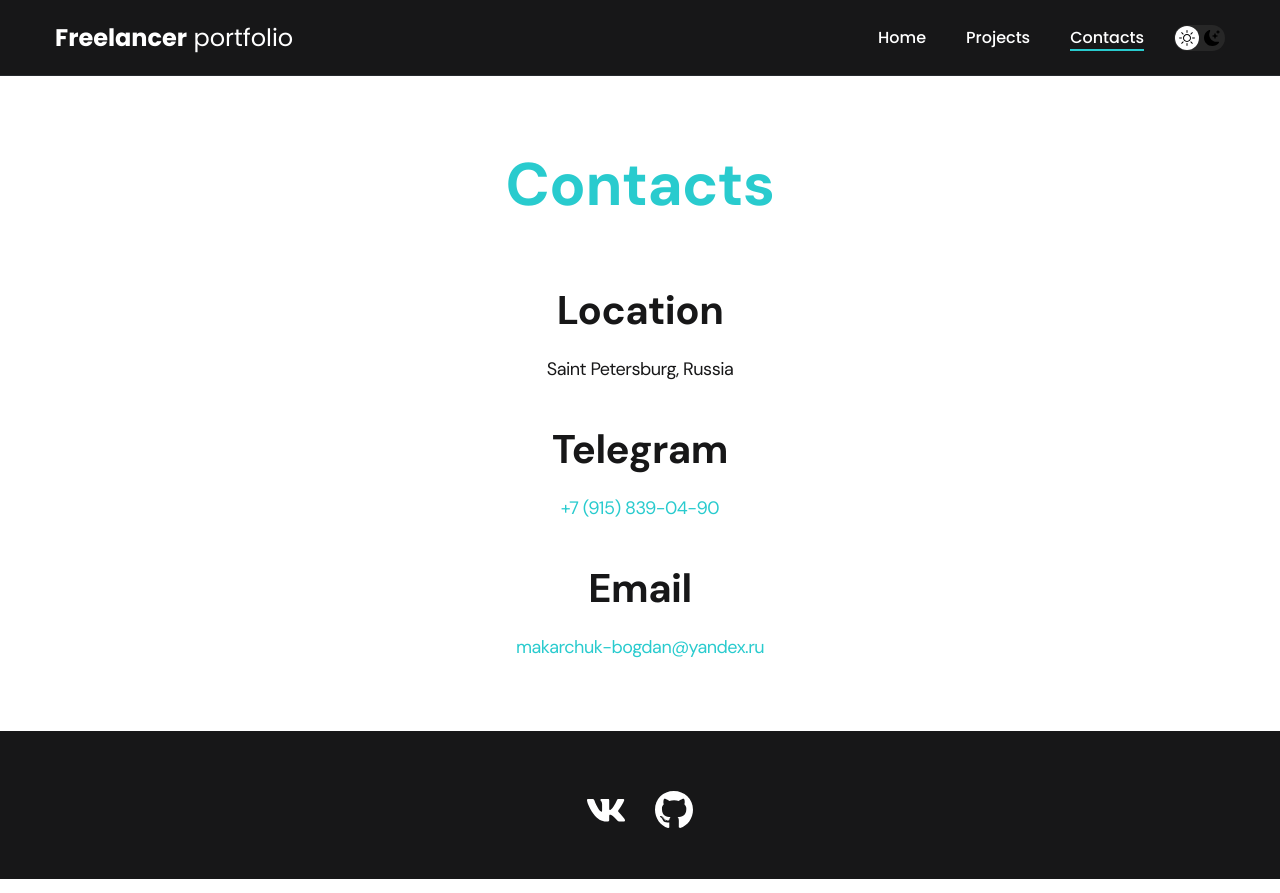
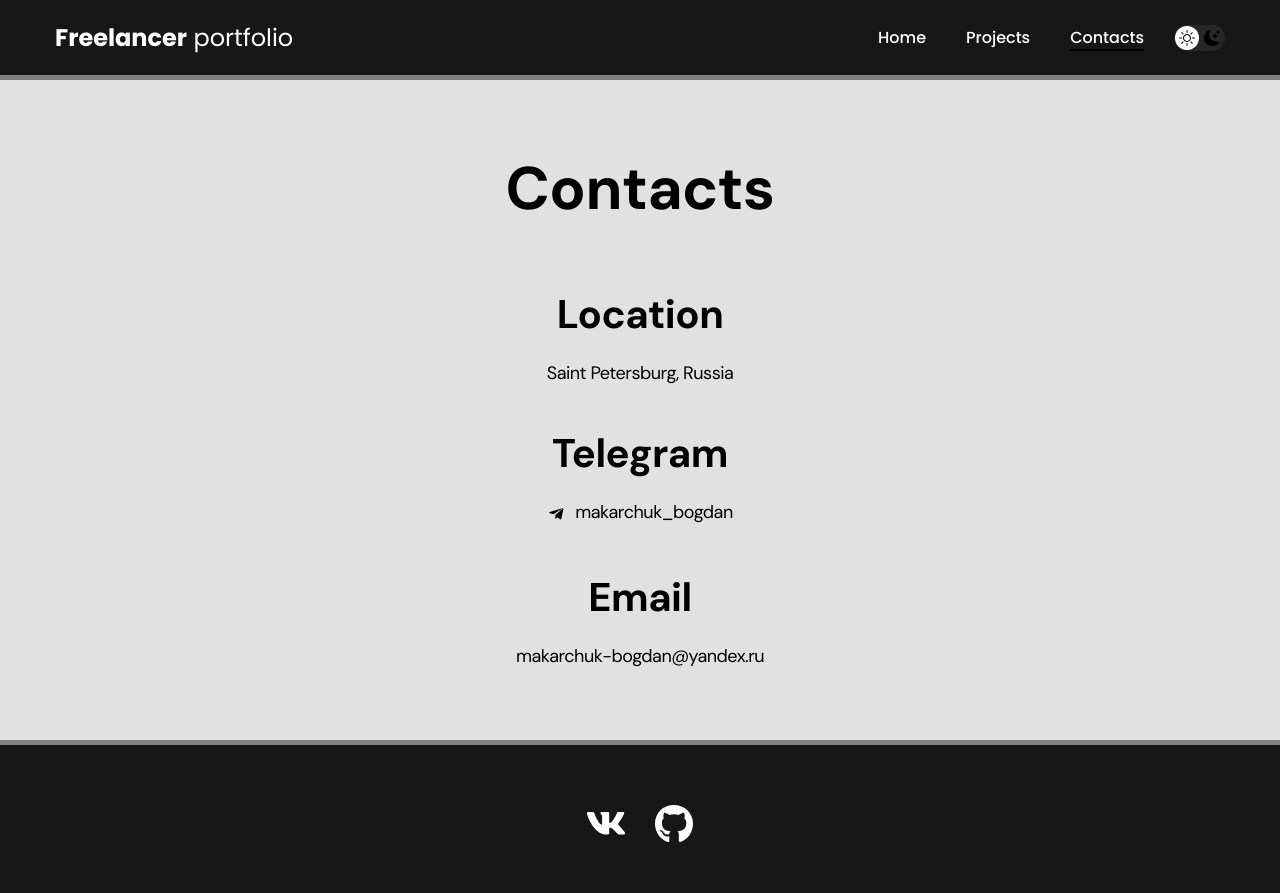
Before and after one commit to RainbowEclipsee/my-dev-cv-portfolio, a React (Create React App) app: page /contacts in a window 1280 px wide. Built offline with nearby package versions, Linux system fonts and the light colour scheme.

Commit message:
Added - new design

```diff
--- a/src/components/footer/style.css
+++ b/src/components/footer/style.css
@@ -5,6 +5,7 @@
 	padding: 60px 0 50px;
 	background-color: var(--footer-bg);
 	color: var(--footer-text);
+	border-top: 5px solid gray;
 }
 
 .footer__wrapper {
--- a/src/components/header/Header.tsx
+++ b/src/components/header/Header.tsx
@@ -3,7 +3,7 @@ import './style.css'
 const Header: React.FC = () => {
   return (
     <header className="header">
-      <div className="header__wrapper">
+      <div className="header__wrapper border">
         <h1 className="header__title">
           <strong>
             Hi, my name is <em>Bogdan</em>
--- a/src/components/header/style.css
+++ b/src/components/header/style.css
@@ -7,14 +7,14 @@
 	justify-content: center;
 	align-items: center;
 
-	background-color: var(--header-bg);
-	background-image: url('./../../img/header-bg.png');
+	background-color: var(--bg-color-header);
 	background-repeat: no-repeat;
 	background-size: auto;
 	background-position: center center;
 
 	color: var(--header-text);
 	text-align: center;
+	border-bottom: 5px solid gray;
 }
 
 .header__wrapper {
@@ -36,7 +36,7 @@
 
 .header__title em {
 	font-style: normal;
-	color: var(--accent);
+	color: gray;
 }
 
 .header__text {
@@ -48,3 +48,8 @@
 .header__text p + p {
 	margin-top: 0.5em;
 }
+
+.border {
+	border: 5px solid gray;
+	background-color: black;
+}
--- a/src/components/navbar/style.css
+++ b/src/components/navbar/style.css
@@ -6,6 +6,7 @@
 	border-bottom: 1px solid var(--nav-border);
 	color: var(--nav-text);
 	letter-spacing: normal;
+	border-bottom: 5px solid gray;
 }
 
 .nav-row {
--- a/src/pages/Contacts.tsx
+++ b/src/pages/Contacts.tsx
@@ -1,6 +1,6 @@
 const Contacts: React.FC = () => {
   return (
-    <main className="section">
+    <main className="section ">
       <div className="container">
         <h1 className="title-1">Contacts</h1>
 
@@ -12,7 +12,29 @@ const Contacts: React.FC = () => {
           <li className="content-list__item">
             <h2 className="title-2">Telegram</h2>
             <p>
-              <a href="tel:+79051234567">+7 (915) 839-04-90</a>
+              <a
+                href="https://t.me/makarchuk_bogdan"
+                target="_blank"
+                style={{
+                  display: 'inline-flex',
+                  alignItems: 'center',
+                  textDecoration: 'none',
+                  color: 'inherit',
+                }}
+              >
+                {' '}
+                <svg
+                  xmlns="http://www.w3.org/2000/svg"
+                  width="20"
+                  height="20"
+                  viewBox="0 0 24 24"
+                  fill="currentColor"
+                  style={{ marginRight: '8px' }}
+                >
+                  <path d="M9.999 16.2 9.84 19c.36 0 .52-.16.72-.36l1.72-1.64 3.56 2.6c.66.36 1.16.16 1.34-.6l2.42-11.4c.24-1.08-.4-1.52-1.06-1.26L3.18 10.9c-1.04.4-1.02.96-.18 1.2l4.6 1.44 10.68-6.72c.5-.3.96-.14.58.2l-8.87 7.38z" />
+                </svg>
+                makarchuk_bogdan
+              </a>
             </p>
           </li>
           <li className="content-list__item">
--- a/src/pages/Home.tsx
+++ b/src/pages/Home.tsx
@@ -5,7 +5,7 @@ const Home: React.FC = () => {
     <div>
       <Header />
 
-      <main className="section">
+      <main className="section ">
         <div className="container">
           <ul className="content-list">
             <li className="content-list__item">
--- a/src/pages/ProjectP.tsx
+++ b/src/pages/ProjectP.tsx
@@ -7,11 +7,11 @@ const ProjectP: React.FC = () => {
   const project: Project | undefined = projects[Number(id)]
 
   if (!project) {
-    return <div>Проект не найден</div>
+    return <div>Проекты не найдены</div>
   }
 
   return (
-    <main className="section">
+    <main className="section ">
       <div className="container">
         <div className="project-details">
           <h1 className="title-1">{project.title}</h1>
--- a/src/pages/Projects.tsx
+++ b/src/pages/Projects.tsx
@@ -4,7 +4,7 @@ import { projects, type Project as ProjectType } from '../helpers/projectsList'
 const Projects: React.FC = () => {
   return (
     <div>
-      <main className="section">
+      <main className="section ">
         <div className="container">
           <h2 className="title-1">Projects</h2>
           <ul className="projects">
--- a/src/styles/main.css
+++ b/src/styles/main.css
@@ -7,7 +7,9 @@
   --black: #171718;
   --black-border: #26292d;
   --white: #fff;
-	--purple: #29cbce;
+  --purple: black;
+  --bg-color-header: blue;
+  --bg-color-info: #fff;
 
   /* Nav */
   --nav-bg: var(--black);
@@ -23,8 +25,8 @@
   --footer-text: var(--white);
 
   /* Light mode */
-	--page-bg: var(--white);
-	--text-color: var(--black);
+  --page-bg: #e1e1e1;
+  --text-color: black;
   --accent: var(--purple);
   --title-1: var(--accent);
 
@@ -35,10 +37,11 @@
 
 .dark {
   /* Dark mode */
-	--page-bg: #252526;
+  --page-bg: black;
   --text-color: var(--white);
-
+  --bg-color-header: #000080;
   --title-1: var(--white);
+  --accent: #fff;
 
   --project-card-bg: var(--black);
   --project-card-text: var(--white);
@@ -57,13 +60,24 @@ body {
   /* Light mode */
   background-color: var(--page-bg);
   color: var(--text-color);
+
+	/* Убираем скролл */
+  /* overscroll-behavior: none;
+  scroll-behavior: smooth;
+
+  backface-visibility: hidden;
+  transform: translate3d(0, 0, 0); */
 }
 
-#root{
+html {
+	background-color: #171718;
+}
+
+#root {
   min-height: 100vh;
 }
 
-.App{
+.App {
   min-height: 100vh;
   display: flex;
   flex-direction: column;
@@ -84,6 +98,7 @@ body {
 .section {
   padding: 70px 0;
 }
+
 
 .title-1 {
   margin-bottom: 60px;
@@ -111,13 +126,14 @@ body {
   padding: 12px 28px;
 
   border-radius: 5px;
-	background-color: var(--accent);
+  background-color: green;
   color: var(--white);
   letter-spacing: 0.15px;
   font-size: 16px;
   font-weight: 500;
 
   transition: opacity 0.2s ease-in;
+  margin-bottom: 1.5em;
 }
 
 .btn:hover {
@@ -220,7 +236,6 @@ body {
   margin-top: 0.5em;
 }
 
-
 @media (max-width: 620px) {
   /* Header  */
 
```
Also changed, not shown: src/img/header-bg.png (deleted). Lines whose indentation alone changed are shown as unchanged.
